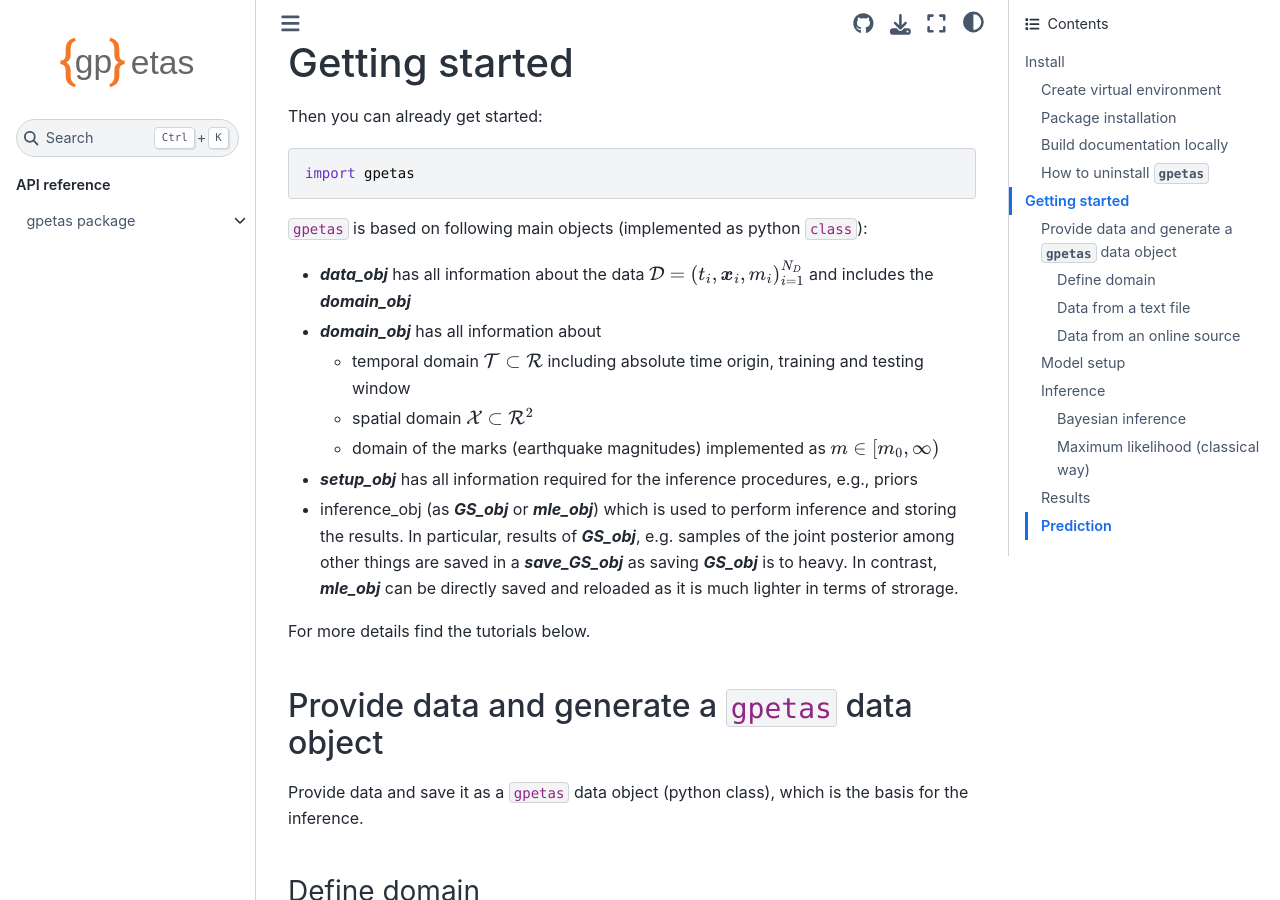
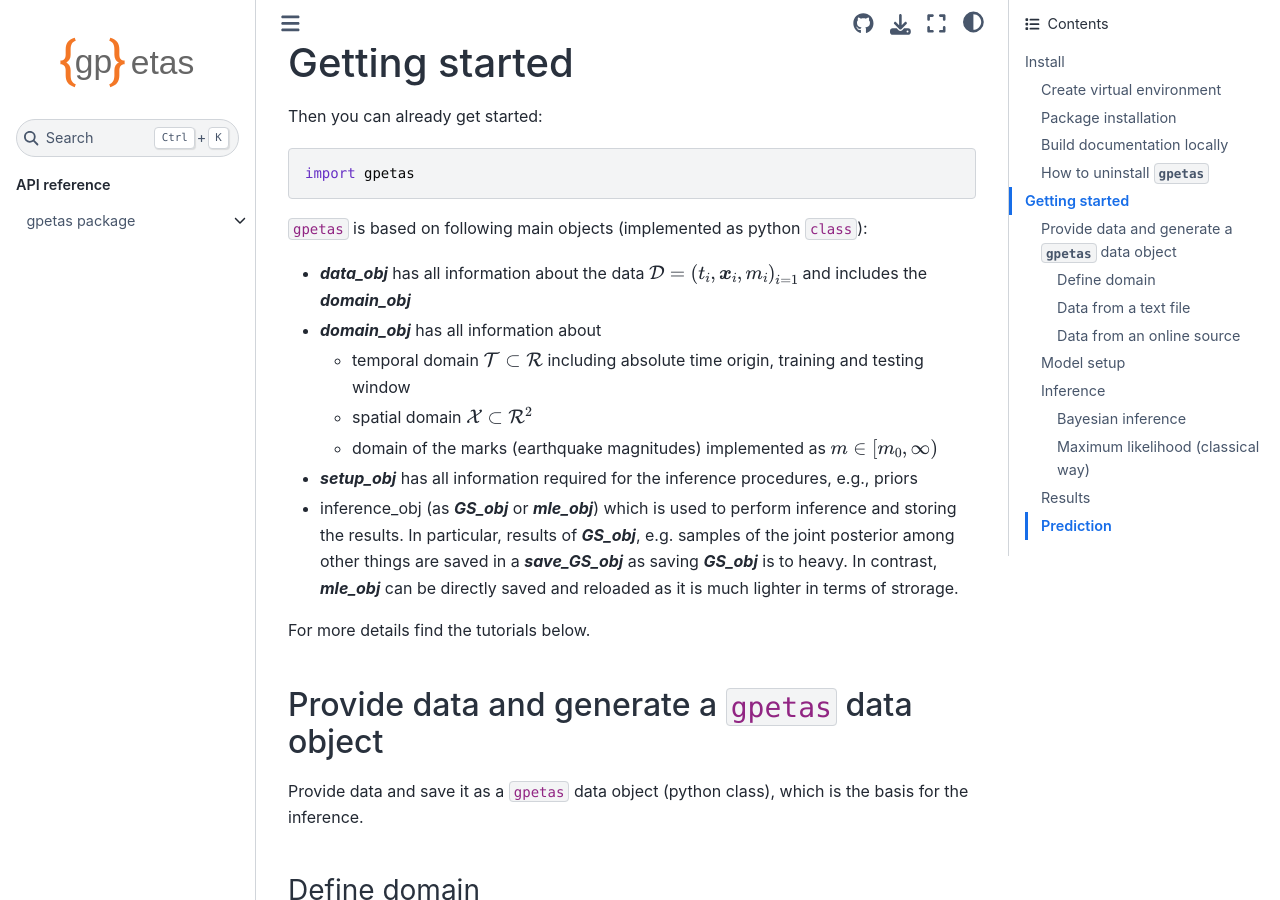
Before and after one commit to chris-molki/gpetas, a Sphinx documentation site: the page built from docs/source/README.md, in a window 1280 px wide and 900 px high, scrolled down 1649 px. Built offline with Sphinx 7.4.7 and the Sphinx Book theme 1.1.4, drawn with Linux system fonts in a browser that asks for light colours; pages that are not in the unit, such as notebooks, are missing from menus.

````diff
--- a/docs/source/README.md
+++ b/docs/source/README.md
@@ -70,7 +70,7 @@ Then you can already get started:
 import gpetas
 ```
 ``gpetas`` is based on following main objects (implemented as python ``class``):
-* ***data_obj*** has all information about the data $\mathcal{D}=\\{(t_i,\boldsymbol{x}_i,m_i)\\}_{i=1}^{N_{D}}$ and includes the ***domain_obj***
+* ***data_obj*** has all information about the data $\mathcal{D}=\\{(t_i,\boldsymbol{x}_i,m_i)\\}_{i=1}$ and includes the ***domain_obj***
 * ***domain_obj*** has all information about
   * temporal domain $\mathcal{T}\subset \mathcal{R}$ including absolute time origin, training and testing window
   * spatial domain $\mathcal{X}\subset \mathcal{R}^2$
````
